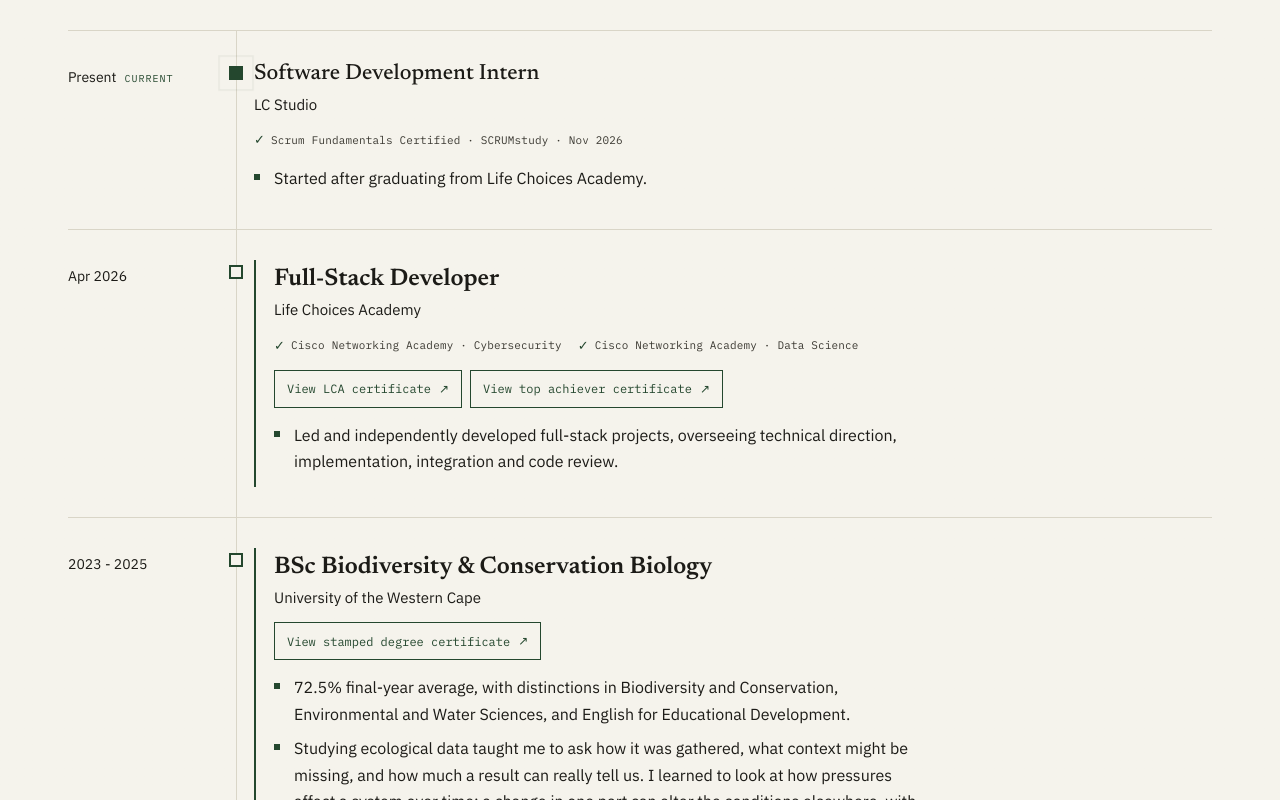
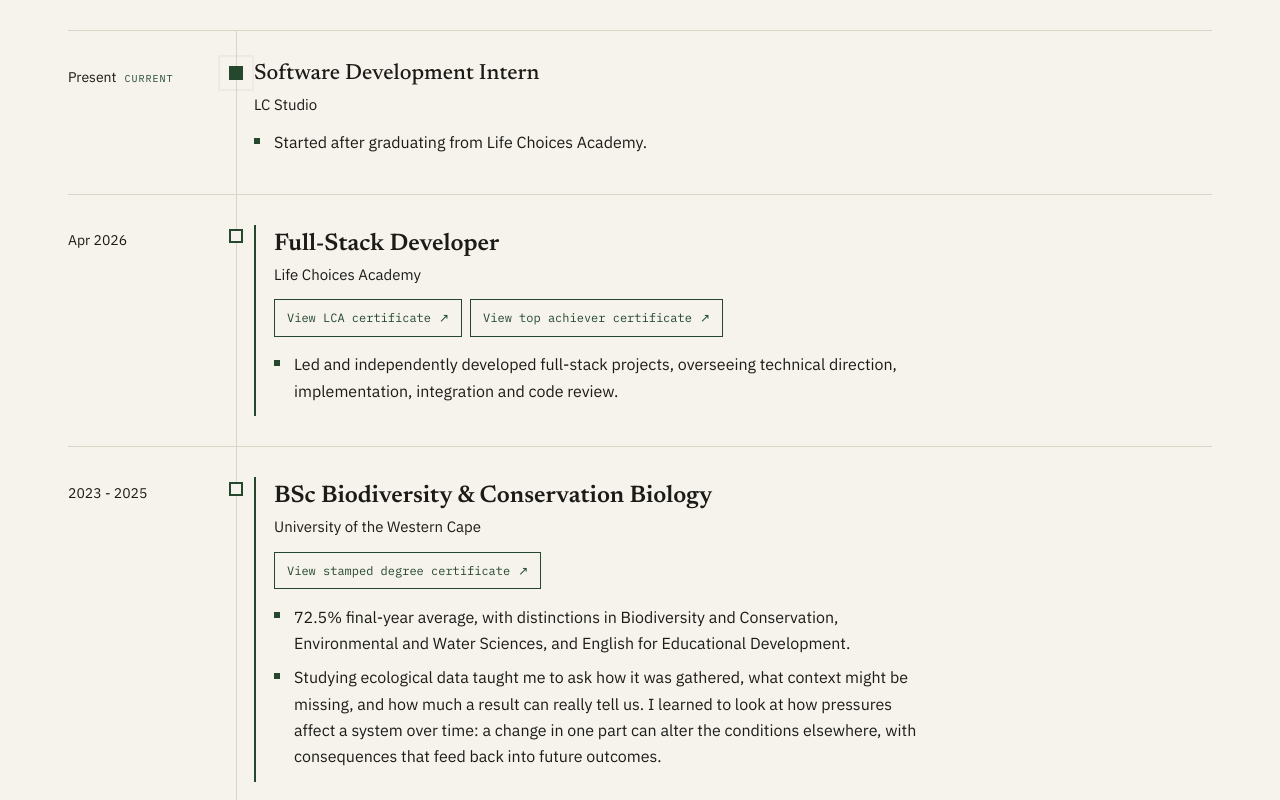
Before and after one commit to ihtishaamj63-web/ihtishaam-portfolio, a Vue app: page / in a window 1280 px wide. Shown: the part 1820-2620 px from the top of the page. Built offline with nearby package versions, Linux system fonts and the light colour scheme.

Commit message:
Restore understated experience timeline styling

```diff
--- a/src/components/AboutSection.vue
+++ b/src/components/AboutSection.vue
@@ -27,11 +27,6 @@
           <div class="body">
             <h3>{{ entry.title }}</h3>
             <p class="org">{{ entry.org }}</p>
-            <div v-if="entry.credentials?.length" class="credentials" aria-label="Professional certifications">
-              <span v-for="credential in entry.credentials" :key="credential" class="credential">
-                <span class="credential-mark" aria-hidden="true">✓</span>{{ credential }}
-              </span>
-            </div>
             <div v-if="entry.certificates?.length" class="certificate-links">
               <button
                 v-for="certificate in entry.certificates"
@@ -183,28 +178,6 @@ h3 {
   margin: 4px 0 12px;
 }
 
-.credentials {
-  display: flex;
-  flex-wrap: wrap;
-  gap: 7px 16px;
-  margin: 2px 0 14px;
-}
-
-.credential {
-  display: inline-flex;
-  align-items: center;
-  gap: 6px;
-  color: var(--ink-soft);
-  font-family: var(--mono);
-  font-size: 11px;
-  letter-spacing: 0.015em;
-}
-
-.credential-mark {
-  color: var(--green);
-  font-size: 13px;
-}
-
 .certificate-links {
   display: flex;
   flex-wrap: wrap;
```
